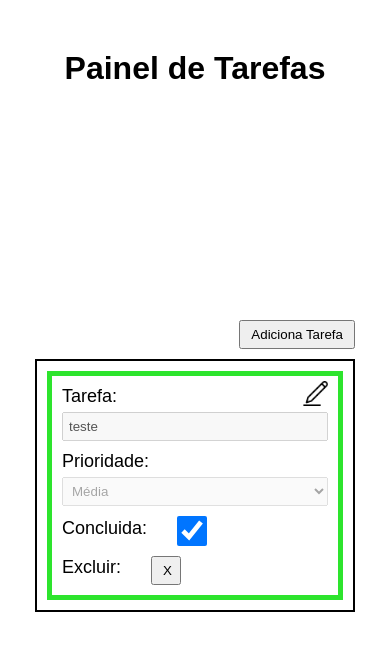
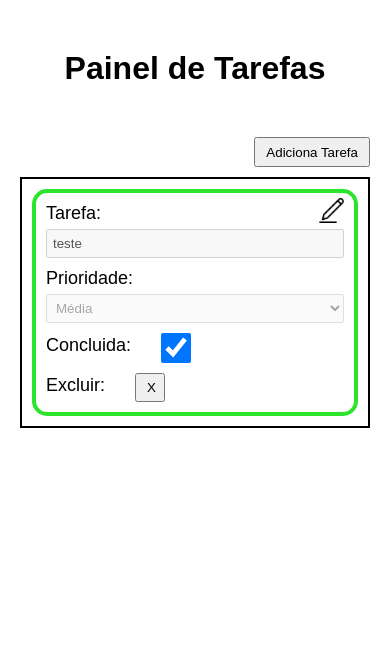
Before and after one commit to lucas4325/desafio-junior, a Next.js app: page / in a window 390 px wide. Shown: the top 650 px of the page. Built offline with nearby package versions, Linux system fonts and the light colour scheme.

Commit message:
correcao de bug na listagem

```diff
--- a/src/app/page.module.css
+++ b/src/app/page.module.css
@@ -69,10 +69,39 @@
 	display: flex;
 	justify-content: end;
 	margin-bottom: 10px;
+	align-items: end;
+	flex-wrap: wrap;
+	gap: 10px;
 }
 
 .adicionar button{
 	padding: 5px 10px;
+	height: 30px;
+}
+
+.filtros{
+	display: flex;
+}
+
+.filtoConcluido {
+	margin-right: 20px;
+	display: flex;
+	flex-direction: column;
+	gap: 5px;
+}
+
+.filtoConcluido select {
+	padding: 5px;
+}
+
+.filtoPrioridade select{
+	padding: 5px;
+}
+
+.filtoPrioridade {
+	display: flex;
+	gap: 5px;
+	flex-direction: column;
 }
 
 @media (max-width: 990px) {
@@ -134,6 +163,15 @@
 }
 
 @media (max-width: 480px) {
+	.containerTarefas {
+		justify-content: start;
+		padding: 0 20px;
+	}
+
+	.home {
+		align-items: start;
+	}
+
 	.containerTitulo {
 		margin-bottom: 50px;
 	}
--- a/src/app/page.tsx
+++ b/src/app/page.tsx
@@ -3,11 +3,11 @@
 import Linha from "@/components/linha/linha";
 import Modal from "@/components/modal/modal";
 import styles from "./page.module.css";
-import { useEffect, useState } from "react";
+import { useCallback, useEffect, useState } from "react";
 import { v4 } from 'uuid'
 
 
-const listaM = [
+const listaM:any = [
   {
     tarefa: 'teste',
     prioridade: {
@@ -25,6 +25,8 @@ export default function Home() {
   const [ isModalOpen, setIsModalOpen ] = useState(false);
   const [ tarefa, setTarefa ] = useState('')
   const [ prioridade, setPrioridade ] = useState({})
+  const [ filtro, setFiltro ] = useState(listaM)
+  // const [ filtroP, setFiltroP ] = useState(listaM)
 
   const addTarefa = (c = false)=>{
     setLista((values: any) =>{
@@ -72,8 +74,10 @@ export default function Home() {
     setIsModalOpen(false);
   };
 
-  const filtro = ()=>{
-    let l = lista.sort((a:any, b:any) => b.prioridade.id - a.prioridade.id);
+  const filtroF = (e:any)=>{
+    let LISTA = e
+    let l = LISTA.sort((a:any, b:any) => b.prioridade.id - a.prioridade.id);
+    setFiltro([...l])
   }
 
   const setaPrioridade = (e:any) => {
@@ -94,12 +98,37 @@ export default function Home() {
     setLista([...copiaLista])
   }
 
+  // const filtroConcluidas = ()=>{
+
+  // }
+
+  // const filtroPrioridade = (event?:any)=>{
+  //   let valor = event ? event.target.value : 'todas'
+  //   let listaT = filtro
+
+  //   if (valor === 'todas') {
+  //     setFiltroP([...listaT])
+  //   } else {
+  //     let filtrado = listaT.filter((e:any) => e.prioridade.valor === valor);
+  //     setFiltroP([...filtrado])
+  //   }
+  // }
+
+  // useEffect(()=>{
+  //   console.log(filtro);
+  //   filtroPrioridade()
+  // }, [filtro])
+
   useEffect(()=>{
     setPrioridade('')
     setTarefa('')
+    console.log(lista);
 
-    filtro()
+    // filtroF()
+    filtroF(lista)
+
   }, [lista])
+
   return (
     <div className={styles.home}>
       <div className={styles.containerTitulo}>
@@ -108,6 +137,30 @@ export default function Home() {
 
       <div className={styles.containerTarefas}>
         <div className={styles.adicionar} >
+          {/* <div className={styles.filtros}>
+            <div className={styles.filtoConcluido}>
+              <label htmlFor="">Status</label>
+
+              <select onChange={filtroConcluidas}>
+                <option value="todas">Todas</option>
+                <option value="concluidas">Conluidas</option>
+                <option value="naoConcluidas">Não Concluidas</option>
+              </select>
+            </div>
+
+            <div className={styles.filtoPrioridade}>
+              <label htmlFor="">Prioridade</label>
+
+              <select onChange={filtroPrioridade}>
+                <option value="todas">Todas</option>
+                <option value="baixa">Baixa</option>
+                <option value="media">Média</option>
+                <option value="alta">Alta</option>
+                <option value="urgente">Urgente</option>
+              </select>
+            </div>
+          </div> */}
+
           <button onClick={openModal}>Adiciona Tarefa</button>
 
           <Modal isOpen={isModalOpen} onClose={closeModal}>
@@ -133,8 +186,8 @@ export default function Home() {
 
           <div className={styles.conteudoTabela} >
             {
-              lista && lista.length >= 0 ?
-              lista.map((e:any, i:number)=>{
+              filtro && lista.length >= 0 ?
+              filtro.map((e:any, i:number)=>{
                 return(
                   <Linha key={i} editarTarefa={editarTarefa} remover={(id:string)=>{removeTarefa(id)}} concluido={handleConcluido} concluida={e.concluida} tarefa={e.tarefa} prioridade={e.prioridade.valor} ID={e.id} />
                 )
--- a/src/components/linha/linha.module.css
+++ b/src/components/linha/linha.module.css
@@ -2,8 +2,9 @@
   display: flex;
   justify-content: space-between;
 	padding: 10px 10px;
-	border: 5px solid rgb(197, 197, 1);
+	border: 4px solid rgb(197, 197, 1);
 	position: relative;
+	border-radius: 15px;
 }
 
 .linhaInputs {
@@ -43,15 +44,11 @@
 }
 
 .concluido {
-	border: 5px solid rgb(45, 228, 45);
+	border: 4px solid rgb(45, 228, 45);
 }
 
 .linhaMob label, .linhaMobC label, .linhaMobE label {
 	display: none;
-}
-
-.linhaMobC, .linhaMobE {
-
 }
 
 @media (max-width: 767px) {
```
